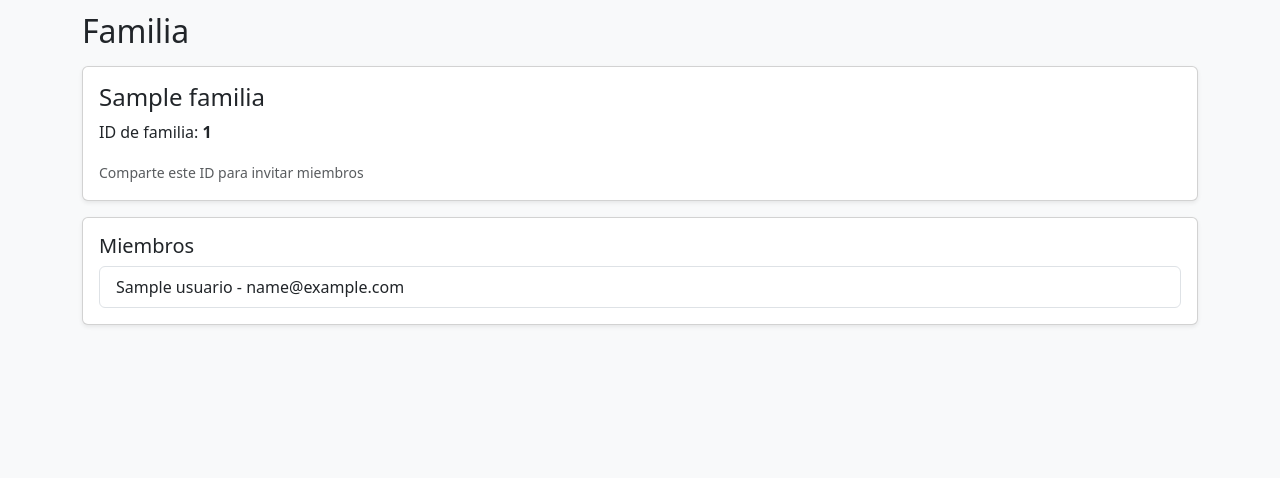
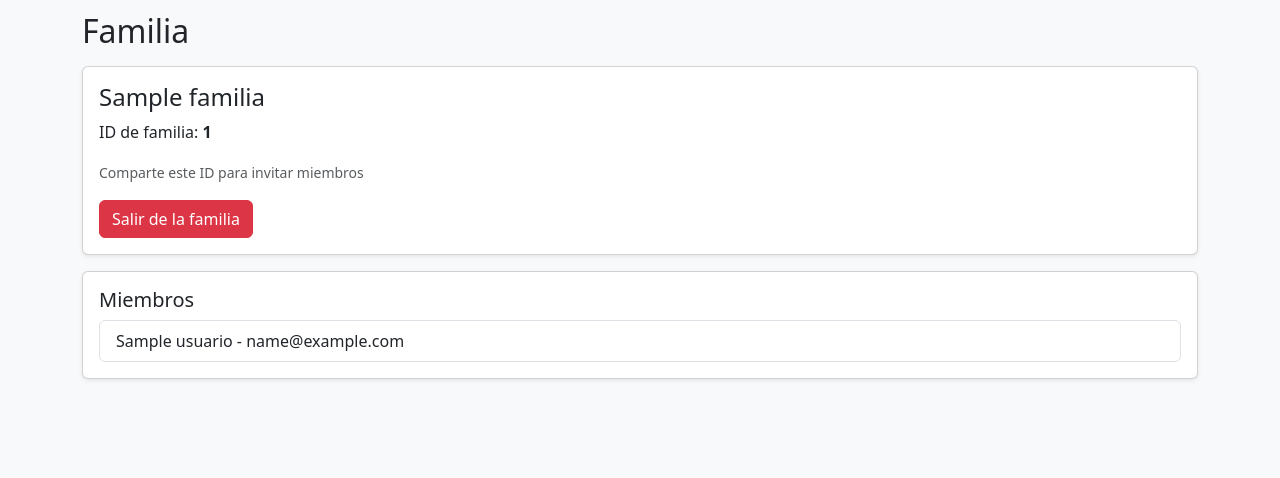
Before and after one commit to dneculmanr/MoneyHome, a Flask app: page /familia in a window 1280 px wide. Shown: the part 178-656 px from the top of the page. Run offline with Flask 3, Linux system fonts and the light colour scheme; a user stored in the database is signed in; tables that the repository leaves empty or names only in its code hold one stand-in row (values such as "Sample post").

Commit message:
Add files via upload

```diff
--- a/templates/familia.html
+++ b/templates/familia.html
@@ -27,6 +27,14 @@
         <h4>{{ familia.nombre }}</h4>
         <p>ID de familia: <strong>{{ familia.id }}</strong></p>
         <small class="text-muted">Comparte este ID para invitar miembros</small>
+
+        <!-- 🔥 NUEVO -->
+        <div class="mt-3">
+            <form method="POST" action="/familia/salir">
+                <button class="btn btn-danger">Salir de la familia</button>
+            </form>
+        </div>
+
     </div>
 </div>
 
@@ -61,10 +69,11 @@
         <div class="card-body">
             <h5>Unirse a familia</h5>
 
-            <form action="/familia/unirse" method="POST">
-                <input name="familia_id" class="form-control mb-2" placeholder="ID de familia" required>
+    <form method="POST" action="/familia/unirse">
+        <input type="number" name="familia_id" placeholder="ID de familia" required>
         <button class="btn btn-primary">Unirse</button>
     </form>
+
         </div>
     </div>
 
```
Lines whose indentation alone changed are shown as unchanged.
